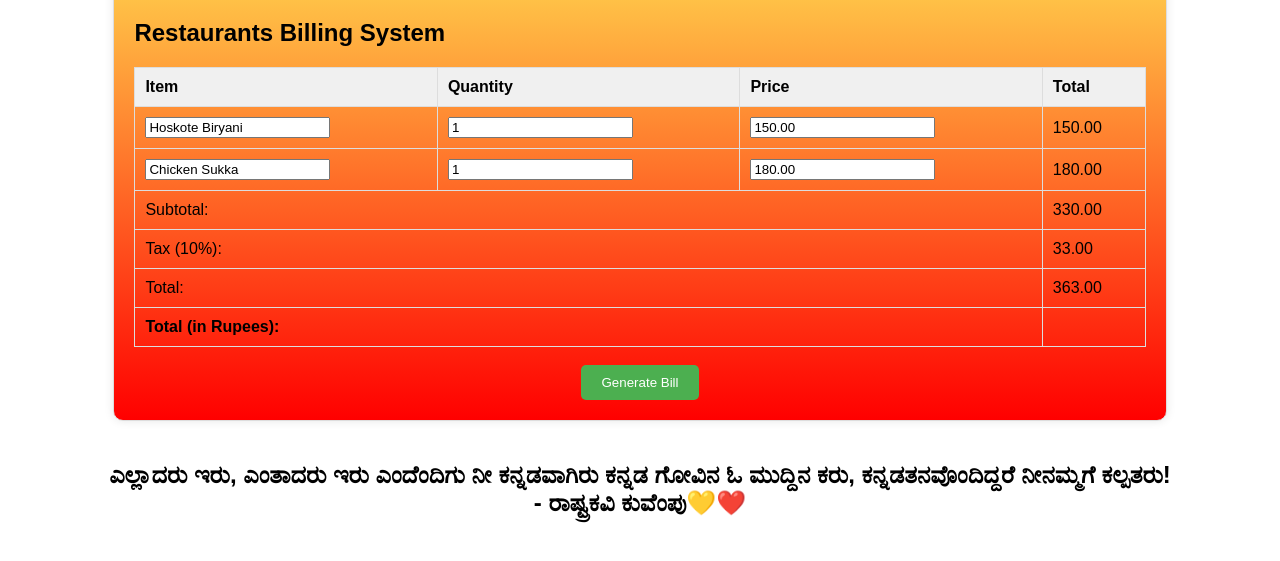
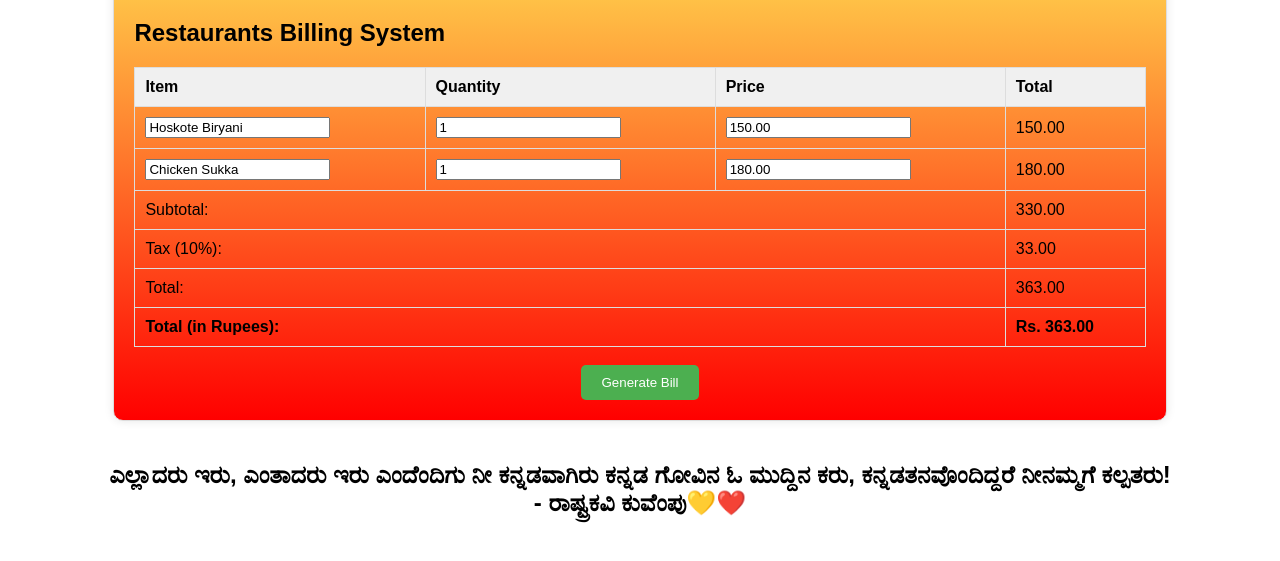
Before and after one commit to dhanush-max029/kan, a plain HTML site: page index.html in a window 1280 px wide. Shown: the part 177-738 px from the top of the page. Drawn offline with Linux system fonts and the light colour scheme.

Commit message:
Refactor bill calculation logic and update HTML structure for improved clarity and functionality

```diff
--- a/index.html
+++ b/index.html
@@ -66,38 +66,38 @@
 							<th>Total</th>
 						</tr>
 					</thead>
-                </body>
+					<tbody>
 						<tr>
-                <td><input type="text" id="Hoskote Biryani" name="Hoskote Biryani" value="Hoskote Biryani"></td>
-                <td><input type="number" id="quantity1" name="quantity1" value="1"></td>
+							<td><input type="text" id="item1" name="item1" value="Hoskote Biryani"></td>
+							<td><input type="number" id="quantity1" name="quantity1" value="1" min="0"></td>
 							<td><input type="number" id="price1" name="price1" value="150.00" readonly></td>
 							<td id="total1">150.00</td>
 						</tr>
 						<tr>
-                <td><input type="text" id="Chicken Sukka" name="" value="Chicken Sukka"></td>
-                <td><input type="number" id="quantity2" name="quantity2" value="1"></td>
+							<td><input type="text" id="item2" name="item2" value="Chicken Sukka"></td>
+							<td><input type="number" id="quantity2" name="quantity2" value="1" min="0"></td>
 							<td><input type="number" id="price2" name="price2" value="180.00" readonly></td>
 							<td id="total2">180.00</td>
 						</tr>
+					</tbody>
+					<tfoot>
 						<tr>
 							<td colspan="3">Subtotal:</td>
-                <td id="subtotal">330.00</td>
+							<td id="subtotal">0.00</td>
 						</tr>
 						<tr>
 							<td colspan="3">Tax (10%):</td>
-                <td id="tax">33.00</td>
+							<td id="tax">0.00</td>
 						</tr>
 						<tr>
 							<td colspan="3">Total:</td>
-                <td id="total">363.00</td>
+							<td id="total">0.00</td>
 						</tr>
 						<tr style="font-weight: bold;">
 							<td colspan="3">Total (in Rupees):</td>
-                <td id="total-rupees"></td>
+							<td id="total-rupees">Rs. 0.00</td>
 						</tr>
-
-        </body>
-
+					</tfoot>
 				</table><br>
 
 		<center><button class="button" onclick="generateBill()" >Generate Bill</button></center>
@@ -110,7 +110,7 @@
 		</h2></center>
 </div>
 
-<script src="script.js" >
+<script src="./script.js" >
 
 	</script>
 </body>
--- a/script.js
+++ b/script.js
@@ -1,54 +1,50 @@
-// Function to calculate bill
 function calculateBill() {
-  var subtotal = 0;
-  var tax = 0;
-  var total = 0;
+  let subtotal = 0;
+  const rows = document.querySelectorAll('tbody tr');
 
-  // Get all table rows
-  var rows = document.querySelectorAll('tbody tr');
+  rows.forEach((row) => {
+    const quantityInput = row.querySelector('input[name^="quantity"]');
+    const priceInput = row.querySelector('input[name^="price"]');
+    const totalCell = row.querySelector('td[id^="total"]');
 
-  // Iterate over each row (except last 4 rows)
-  for (var i = 0; i < rows.length - 4; i++) {
-    var row = rows[i];
-    // Get quantity and price inputs
-    var quantity = parseInt(row.querySelector('input[type="number"]').value);
-    var price = parseFloat(row.querySelector('input[type="number"][name^="price"]').value);
-// Calculate total for each item
-var totalItem = quantity * price;
-row.querySelector('td#total' + (i + 1)).textContent = totalItem.toFixed(2);
+    if (!quantityInput || !priceInput || !totalCell) {
+      return;
+    }
 
-// Add to subtotal
-subtotal += totalItem;
+    const quantity = parseFloat(quantityInput.value) || 0;
+    const price = parseFloat(priceInput.value) || 0;
+    const itemTotal = quantity * price;
+
+    totalCell.textContent = itemTotal.toFixed(2);
+    subtotal += itemTotal;
+  });
+
+  const tax = subtotal * 0.1;
+  const total = subtotal + tax;
+
+  document.getElementById('subtotal').textContent = subtotal.toFixed(2);
+  document.getElementById('tax').textContent = tax.toFixed(2);
+  document.getElementById('total').textContent = total.toFixed(2);
+  document.getElementById('total-rupees').textContent = `Rs. ${total.toFixed(2)}`;
 }
 
-// Calculate tax and total
-tax = subtotal * 0.1;
-total = subtotal + tax;
-
-// Update subtotal, tax, and total fields
-document.getElementById('subtotal').textContent = subtotal.toFixed(2);
-document.getElementById('tax').textContent = tax.toFixed(2);
-document.getElementById('total').textContent = total.toFixed(2);
-document.getElementById('total-rupees').textContent = `Rs. ${total.toFixed(2)}`;
+const calculateButton = document.querySelector('.button');
+if (calculateButton) {
+  calculateButton.addEventListener('click', calculateBill);
 }
 
-// Add event listener to calculate button
-document.querySelector('.button').addEventListener('click', calculateBill);
+document.addEventListener('input', (event) => {
+  const target = event.target;
+  if (!target || target.type !== 'number') return;
 
-// Update price on quantity change
-document.addEventListener('input', function(event) {
-if (event.target.type === 'number' && event.target.name.startsWith('quantity')) {
-  var quantity = parseInt(event.target.value);
-  var priceInput = event.target.parentNode.parentNode.querySelector('input[type="number"][name^="price"]');
-  var price = parseFloat(priceInput.value);
-  var totalCell = event.target.parentNode.parentNode.querySelector('td[id^="total"]');
-  totalCell.textContent = (quantity * price).toFixed(2);
+  if (target.name.startsWith('quantity') || target.name.startsWith('price')) {
+    calculateBill();
+  }
+});
 
-  calculateBill(); // Update subtotal, tax, and total
+window.addEventListener('DOMContentLoaded', calculateBill);
+
+function generateBill() {
+  const totalValue = document.getElementById('total')?.textContent || '0.00';
+  window.location.href = 'billing.html?total=' + encodeURIComponent(totalValue);
 }
-}
-);
-function generateBill(){
-  var total=document.getElementById('total').textContent;
-  window.location.href='billing.html?total='+encodeURIComponent(total);
-};
```
Lines whose indentation alone changed are shown as unchanged.
